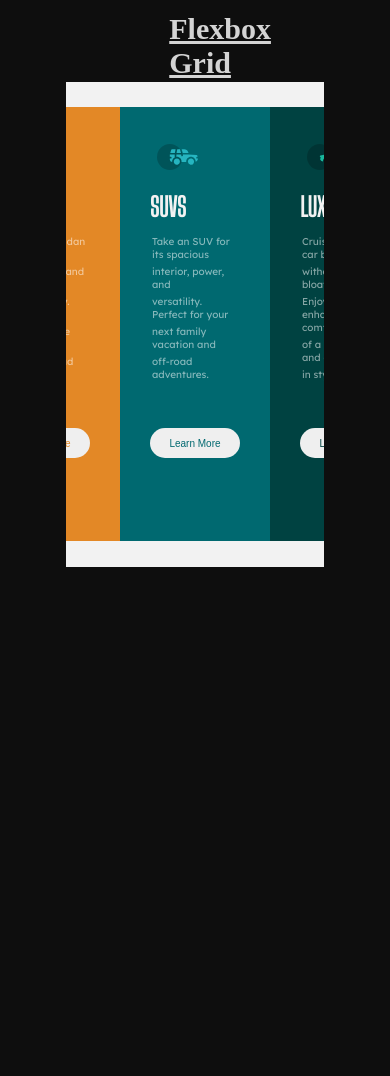
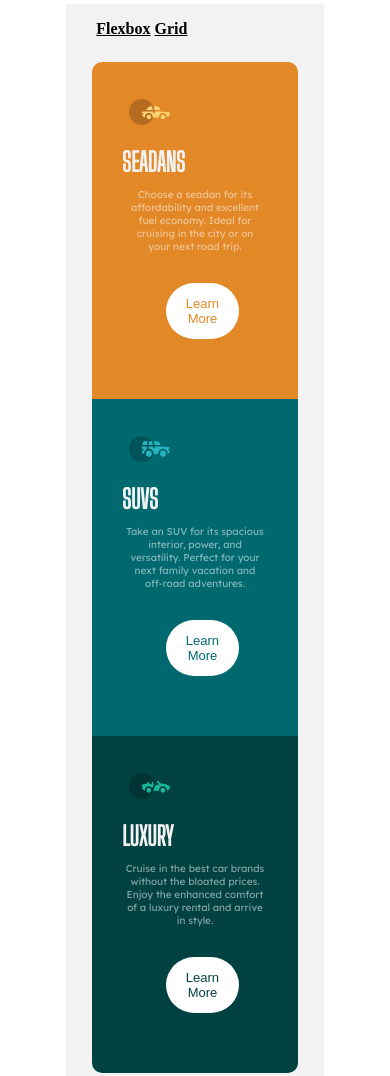
Before and after one commit to ifebilewu/Flexbox-Grid, a plain HTML site: page index.html in a window 390 px wide. Shown: the top 1076 px of the page. Before the commit the page ends 844 px from the top, so only its background shows below. Drawn offline with Linux system fonts and the light colour scheme.

Commit message:
first commit

```diff
--- a/grid.css
+++ b/grid.css
@@ -91,3 +91,7 @@ main div{
     padding: 2.5em;
     color: rgb(0, 195, 255);
 }
+
+@media screen and (max-width: 750px) {
+
+}
--- a/style.css
+++ b/style.css
@@ -5,12 +5,13 @@
 }
 
 body{
-    background-color: #0e0e0e;
-    padding-top: 3%;
+    /* background-color: #0e0e0e; */
+    padding: 1%;
     padding-bottom: 2%;
     padding-left: 17%;
     padding-right: 17%;
     font-size: 15px;
+    margin: 0;
     /* font-family: 'Poppins', 'sans-serif';
      */
 }
@@ -20,7 +21,7 @@ main{
 
     /* width: 811px; */
     /* aspect-ratio: auto 811 / 450; */
-    height: 485px;
+    height: 100%;
     justify-content: center;
     align-content: center;
 }
@@ -31,11 +32,11 @@ h1{
 }
 
 h1 a{
-    color: rgb(212, 212, 212);
+    color: black;
 }
 
 h1 a:hover {
-    color: white;
+    color: red;
 }
 
 
@@ -100,18 +101,28 @@ h2{
 }
 
 button{
-    margin-top: 45px;
-    color: hsl(0, 0%, 95%);
-    height: 30px;
-    width: 90px;
-    border: 2px;
-    border-radius: 20px;
+    margin: 30px 0;
+    padding: 13px 20px;
+    /* color: hsl(0, 0%, 95%); */
+    /* height: 30px;
+    width: 90px; */
+    border: 0;
+    border-radius: 30px;
+    outline: none;
+    background-color: #fff;
     /* opacity: .7; */
-    font-size: 10px;
+    font-size: 13px;
+    cursor: pointer;
+    /* font-family: 'Lexend Deca', sans-serif; */
+    font-weight: 500;
+
 }
 
 .buttons:hover {
-    background-color: hsl(0, 0%, 95%);
+    background-color: transparent;
+    border: 2px solid #fff;
+    color: #fff;
+    transition: 0.4s;
   }
 
 #one{
@@ -119,20 +130,96 @@ button{
 }
 
 #one:hover {
-    height: 30px;
-    background-color: hsl(0, 0%, 95%);
-    color: hsl(31, 77%, 52%);
-    border: 1px solid hsl(0, 0%, 95%);
-    border-radius: 20px;
+    color: hsl(0, 0%, 95%);
   }
 
 #two{
     color: hsl(184, 100%, 22%);
 }
 
+#two:hover {
+    color: hsl(0, 0%, 95%);
+  }
+
 #three{
     color: hsl(179, 100%, 13%);
 }
+
+#three:hover {
+    color: hsl(0, 0%, 95%);
+
+}
+
+@media screen and (max-width: 750px) {
+
+    /* screen size is choosen at 750px to cater for a tablet responsiveness
+    Mobile screen at 375px is still covered */
+    #nav {
+        background-color: hsl(0, 0%, 95%);
+        height: 14px;
+        padding: 16px 30px;
+    }
+
+    #all {
+        flex-direction: column;
+        justify-content: flex-start;
+        align-items: stretch;
+    }
+
+    div {
+        width: auto;
+        height: auto;
+        font-size: 15px;
+        margin-top: 0px;
+        padding: 20px;
+    }
+
+    .sedans,
+    .suvs,
+    .luxury {
+        border-radius: 10px 10px 10px 10px;
+    }
+
+    p {
+        /* height: 100px; */
+        padding: 0;
+        margin: 0;
+        text-align: center;
+
+    }
+
+    button {
+        /* margin-top: 50px;
+        margin-bottom: 20px; */
+        margin-left: 30%;
+        margin-right: 30%;
+
+    }
+
+    #seadans{
+        border-top-left-radius: 10px;
+        border-bottom-left-radius: 0px;
+        border-top-right-radius: 10px;
+    }
+
+    #lux{
+        border-top-right-radius: 0px;
+        border-bottom-right-radius: 10px;
+        border-bottom-left-radius: 10px;
+    }
+
+    h1{
+        align-items: center;
+        margin: auto;
+        padding: auto;
+        font-size: medium;
+    }
+
+
+
+}
+
+
 
 /* @media screen and (max-width: 1440px) {
     #all {
```
